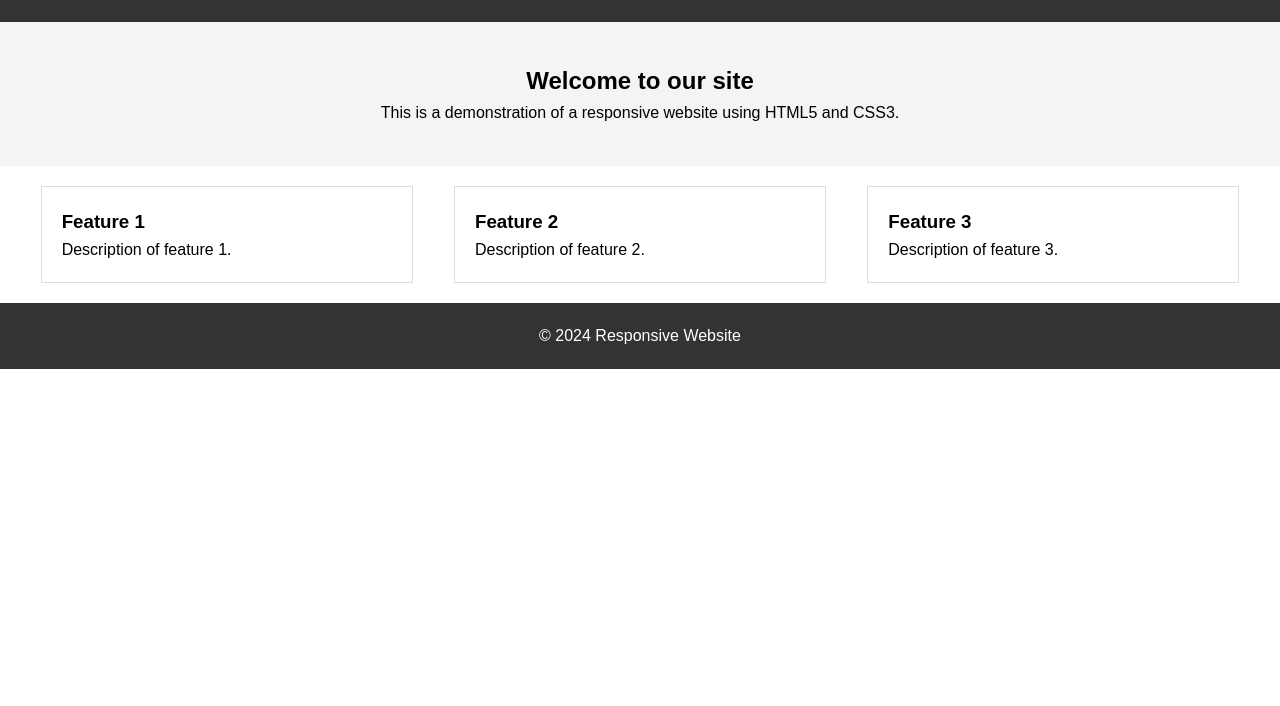
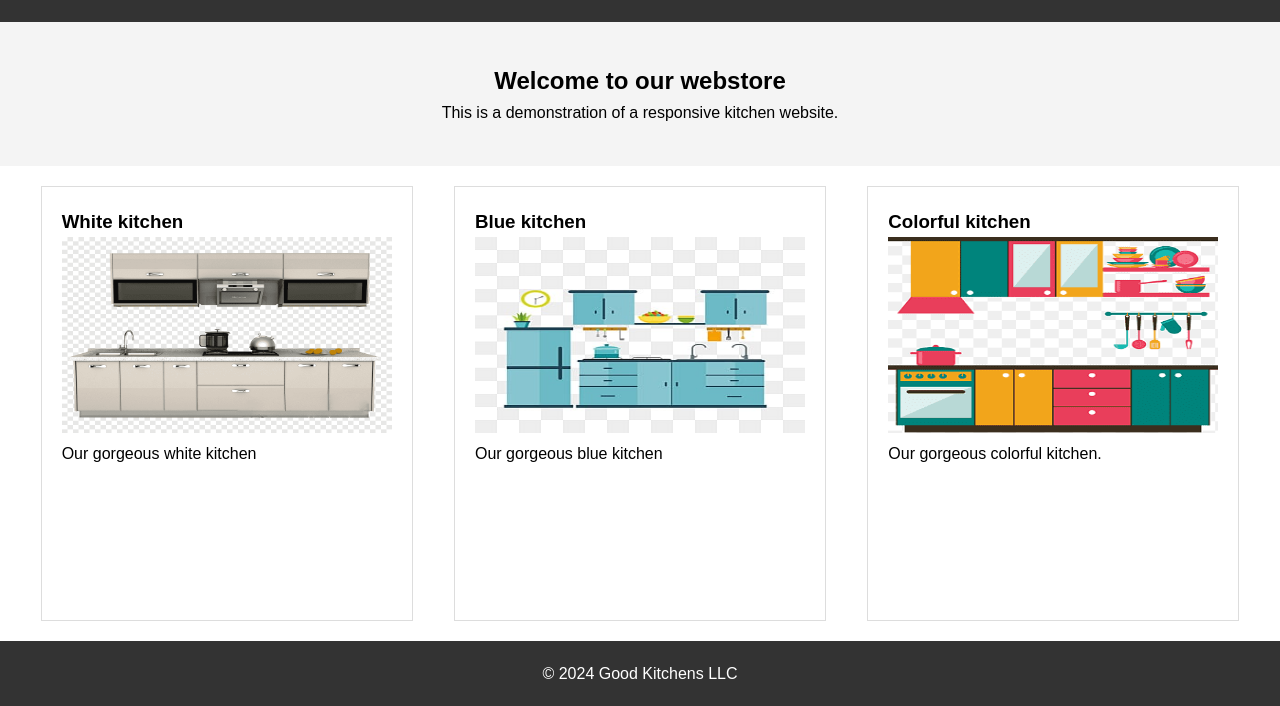
Before and after one commit to leifssm/IT2805-Assignments, a plain HTML site: page assingment-3/responsiveness.html in a window 1280 px wide. Shown: the part 95-801 px from the top of the page. Drawn offline with Linux system fonts and the light colour scheme.

Commit message:
in progress

```diff
--- a/assingment-3/responsiveness.html
+++ b/assingment-3/responsiveness.html
@@ -63,13 +63,26 @@ footer {
   background: #333;
   color: #fff;
 }
+img{
+  height: 50%;
+  width: 100%
+}
+@media (min-width: 400px) and (max-width: 700px){
+    h2{
+      rotate: 90deg;
 
+    }
+  @media (min-width: 800px){
+    h2{
+      rotate: -90deg
+    }
+}
 </style>
 
 </head>
 <body>
   <header>
-    <h1>Responsive Website Design</h1>
+    <h1>Good Kitchens LLC</h1>
     <nav>
       <ul>
         <li><a href="#">Home</a></li>
@@ -81,26 +94,29 @@ footer {
   </header>
   <main>
     <section class="intro">
-      <h2>Welcome to our site</h2>
-      <p>This is a demonstration of a responsive website using HTML5 and CSS3.</p>
+      <h2>Welcome to our webstore</h2>
+      <p>This is a demonstration of a responsive kitchen website.</p>
     </section>
     <section class="features">
       <div class="feature-item">
-        <h3>Feature 1</h3>
-        <p>Description of feature 1.</p>
+        <h3>White kitchen </h3>
+        <img src="images/white_kitchen.png" alt="White kitchen">
+        <p>Our gorgeous white kitchen</p>
       </div>
       <div class="feature-item">
-        <h3>Feature 2</h3>
-        <p>Description of feature 2.</p>
+        <h3>Blue kitchen</h3>
+        <img src="images/blue_kitchen.jpg" alt="Blue kitchen">
+        <p>Our gorgeous blue kitchen</p>
       </div>
       <div class="feature-item">
-        <h3>Feature 3</h3>
-        <p>Description of feature 3.</p>
+        <h3>Colorful kitchen</h3>
+        <img src="images/colorful_kitchen.png" alt="Colorful kitchen">
+        <p>Our gorgeous colorful kitchen.</p>
       </div>
     </section>
   </main>
   <footer>
-    <p>&copy; 2024 Responsive Website</p>
+    <p>&copy; 2024 Good Kitchens LLC</p>
   </footer>
 </body>
 </html>
```
Also changed, not shown: assingment-3/images/blue_kitchen.jpg (added), assingment-3/images/colorful_kitchen.png (added), assingment-3/images/white_kitchen.png (added), 1 other file.
